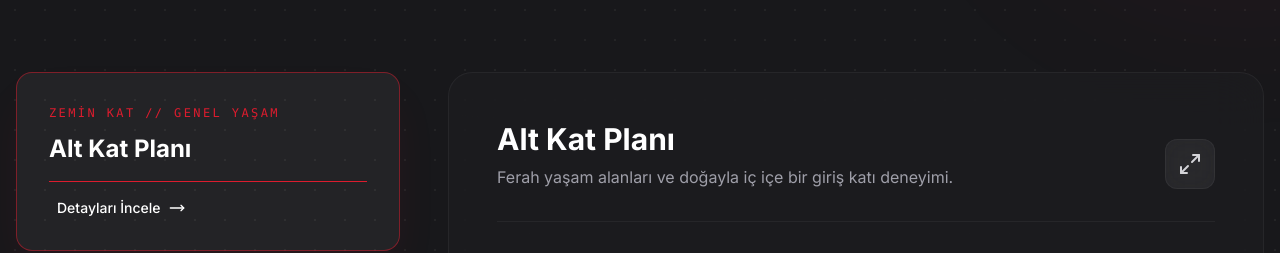
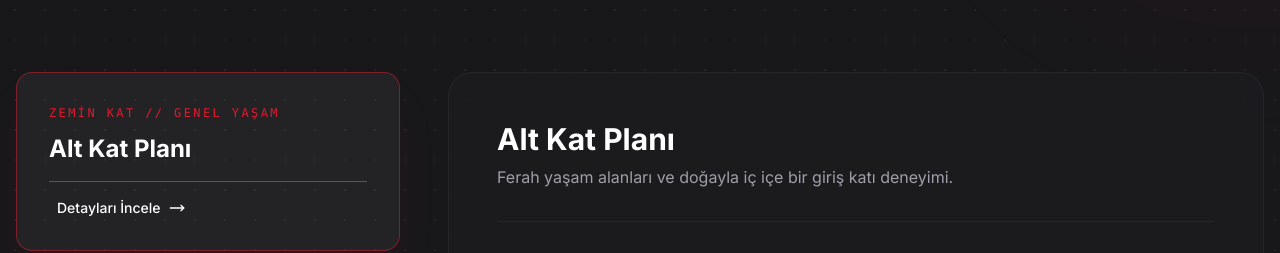
Before and after one commit to coskunmuhammed/nefeskusadasi.com, a Next.js app: page / in a window 1280 px wide. Shown: the part 2560-2813 px from the top of the page. Built offline with nearby package versions, Linux system fonts and the light colour scheme.

Commit message:
Remove expand buttons (Maximize2) from Plans component

```diff
--- a/components/Hero.tsx
+++ b/components/Hero.tsx
@@ -1,6 +1,6 @@
 'use client';
 
-import { ArrowDown, Home, Maximize2, Waves, Trees } from 'lucide-react';
+import { ArrowDown, Home, Waves, Trees } from 'lucide-react';
 import { ArrowRight, Phone, User } from 'lucide-react';
 import Image from 'next/image';
 import { useLanguage } from '../context/LanguageContext';
--- a/components/Plans.tsx
+++ b/components/Plans.tsx
@@ -1,7 +1,7 @@
 'use client';
 
 import { useState } from 'react';
-import { Grid, BedDouble, Bath, Utensils, Armchair, DoorOpen, Waves, Sun, MoveRight, Maximize2 } from 'lucide-react';
+import { Grid, BedDouble, Bath, Utensils, Armchair, DoorOpen, Waves, Sun, MoveRight } from 'lucide-react';
 import { useLanguage } from '../context/LanguageContext';
 
 
@@ -135,9 +135,7 @@ export default function Plans() {
                                         <h3 className="text-3xl font-bold text-white mb-2">{plans[activeTab].title}</h3>
                                         <p className="text-zinc-400">{plans[activeTab].description}</p>
                                     </div>
-                                    <div className="p-3 bg-white/5 rounded-xl border border-white/5 backdrop-blur-md">
-                                        <Maximize2 className="w-6 h-6 text-zinc-300" />
-                                    </div>
+
                                 </div>
 
                                 {/* Grid of Rooms */}
```
